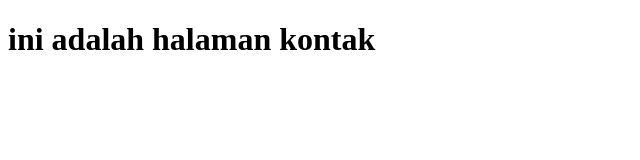
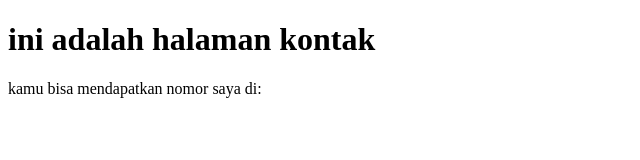
Before and after one commit to VIZO2314/website-perusahaan, a plain HTML site: page contact-us.html in a window 1280 px wide. Shown: the whole page, without its empty margins (0-640 px from the left). Drawn offline with Linux system fonts and the light colour scheme.

Commit message:
menambahkan nomor hp.html

```diff
--- a/contact-us.html
+++ b/contact-us.html
@@ -7,5 +7,6 @@
 </head>
 <body>
     <h1>ini adalah halaman kontak</h1>
+    <p>kamu bisa mendapatkan nomor saya di: </p>
 </body>
 </html>
```
